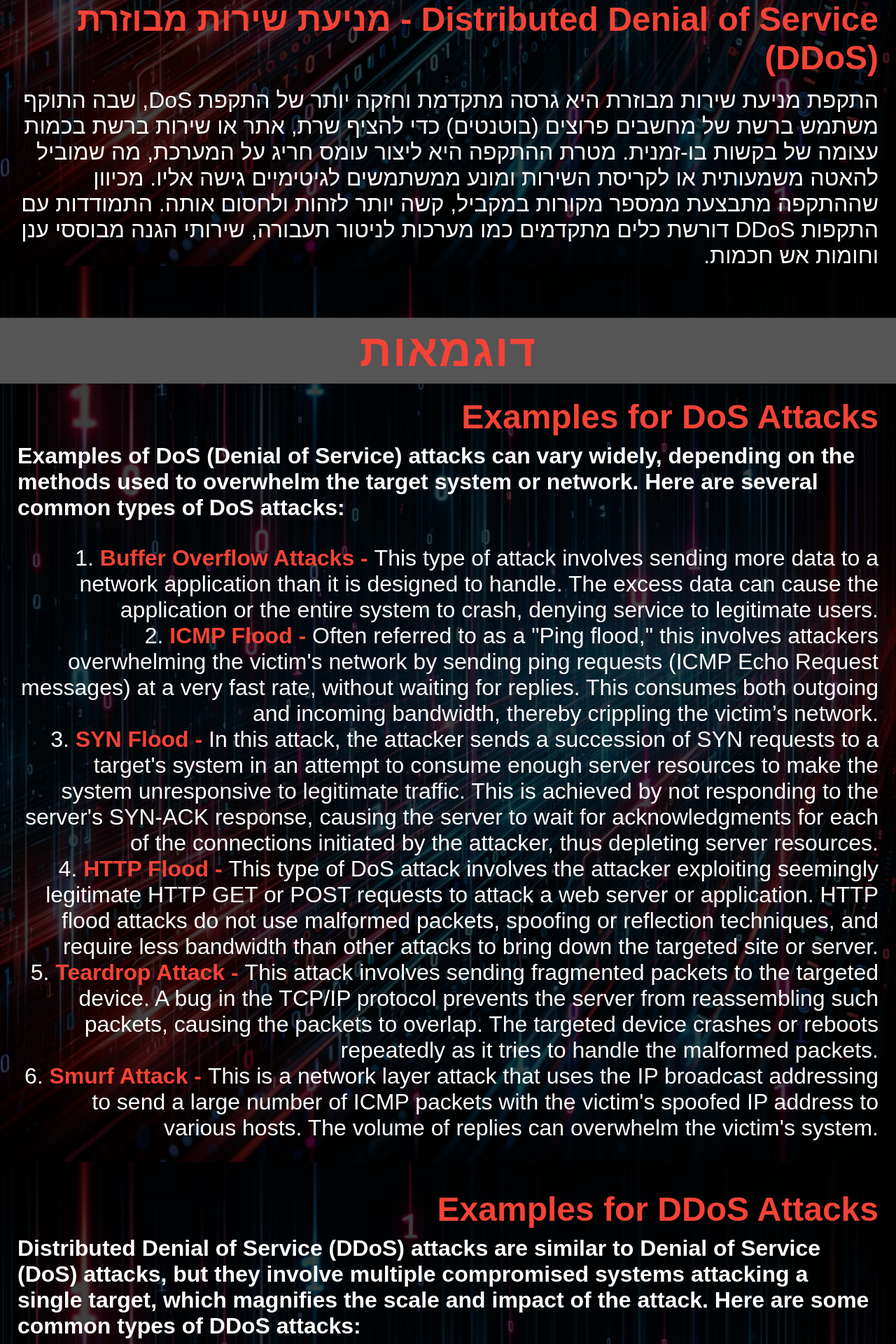
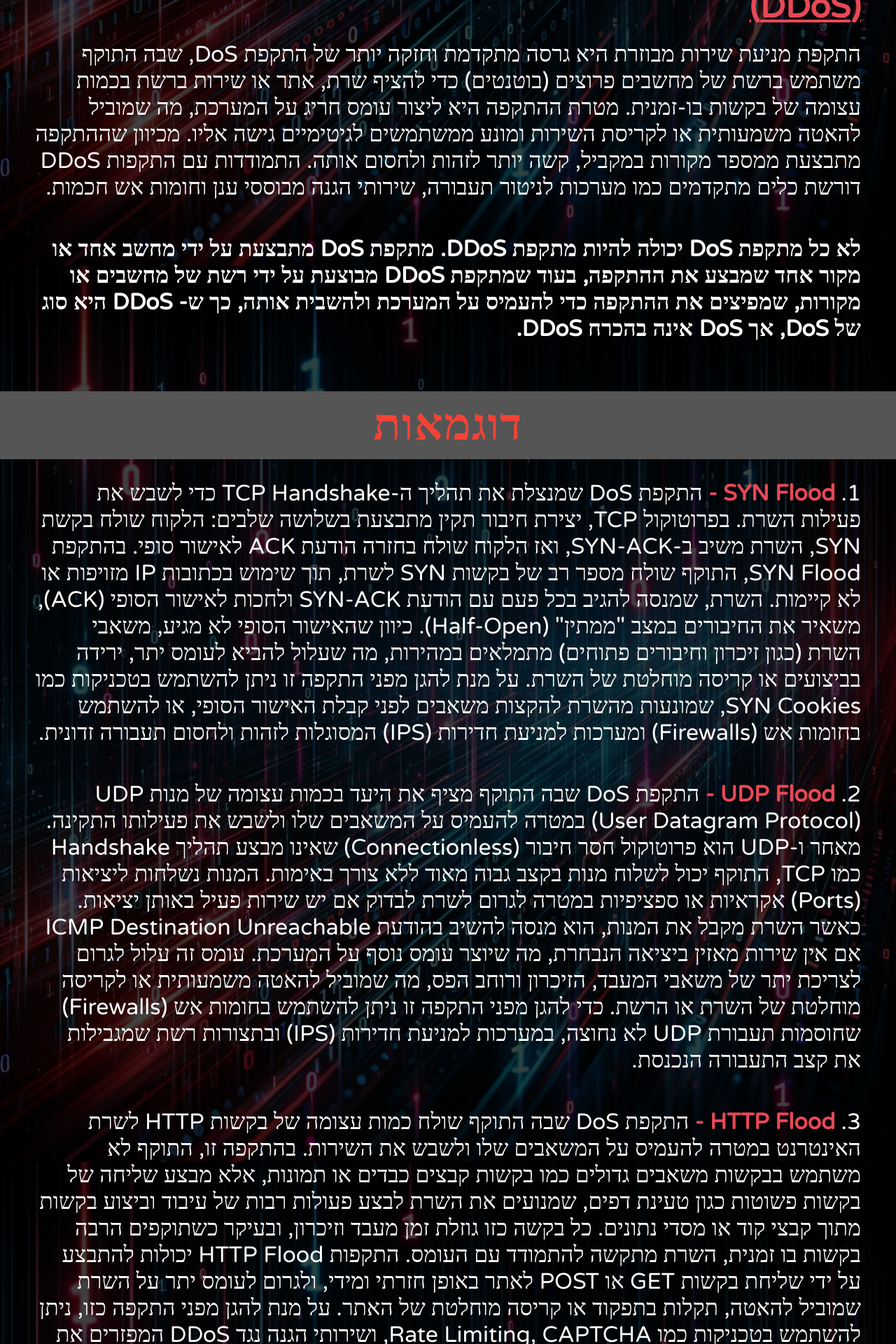
Before and after one commit to Yakir13/CyberFortress, a React (Vite) app in the folder CyberFortress/: page /DoS_DDoS in a window 1280 px wide. Shown: the part 660-2580 px from the top of the page at 70% size. Built offline with nearby package versions, Linux system fonts and the light colour scheme.

Commit message:
examples

```diff
--- a/CyberFortress/src/components/Content/DoS_DDoS - Content/DoS_DDoS.css
+++ b/CyberFortress/src/components/Content/DoS_DDoS - Content/DoS_DDoS.css
@@ -5,35 +5,31 @@
     font-size: 4rem;
     text-align: center;
     letter-spacing: 1.5px;
-    margin: 0;
+    margin: 0 0 30px;
     padding: 10px;
 }
 
 .DoS_DDoS h2 {
-    color: #F44336;
-    /* red 500 */
+    color: #E74856;
     font-size: 3rem;
     text-align: right;
-    margin: 20px 25px 0;
-    /* text-decoration: underline; */
+    margin: 0px 50px;
+    text-decoration: underline;
 }
 
 .DoS_DDoS h3 {
     color: #fff;
     font-size: 2rem;
-    text-align: left;
-    margin: 10px 25px 35px;
-    /* width: 60%; */
+    margin: 0px 50px 70px;
 }
 
 .DoS_DDoS p {
     color: #fff;
     text-align: right;
     font-size: 2rem;
-    margin: 15px 25px 70px;
+    margin: 20px 50px 50px;
 }
 
 .DoS_DDoS b {
-    color: #F44336;
-    /* red 500 */
+    color: #E74856;
 }
--- a/CyberFortress/src/components/Content/DoS_DDoS - Content/DoS_DDoS.jsx
+++ b/CyberFortress/src/components/Content/DoS_DDoS - Content/DoS_DDoS.jsx
@@ -8,34 +8,20 @@ function DoS_DDoS(){
         <p dir='rtl'>התקפת מניעת שירות היא מתקפת סייבר שמטרתה לשבש או למנוע גישה תקינה לשירותי רשת, אתרי אינטרנט או שרתים על ידי הצפתם בכמות עצומה של בקשות או מידע ממקור יחיד. ההצפה יוצרת עומס יתר על המערכת, מה שמוביל להאטה משמעותית או לקריסת השירות, ובכך מונעת ממשתמשים לגיטימיים גישה אליו. למרות שהתקפת DoS נחשבת לפשוטה יחסית לביצוע, היא עלולה לגרום לנזקים תפעוליים וכלכליים חמורים. כדי להתגונן מפניה, נעשה שימוש בכלים כמו חומות אש, הגבלת קצב בקשות ומערכות לניטור תעבורה.</p>
         <h2 dir='rtl'>Distributed Denial of Service - מניעת שירות מבוזרת (DDoS)</h2>
         <p dir='rtl'>התקפת מניעת שירות מבוזרת היא גרסה מתקדמת וחזקה יותר של התקפת DoS, שבה התוקף משתמש ברשת של מחשבים פרוצים (בוטנטים) כדי להציף שרת, אתר או שירות ברשת בכמות עצומה של בקשות בו-זמנית. מטרת ההתקפה היא ליצור עומס חריג על המערכת, מה שמוביל להאטה משמעותית או לקריסת השירות ומונע ממשתמשים לגיטימיים גישה אליו. מכיוון שההתקפה מתבצעת ממספר מקורות במקביל, קשה יותר לזהות ולחסום אותה. התמודדות עם התקפות DDoS דורשת כלים מתקדמים כמו מערכות לניטור תעבורה, שירותי הגנה מבוססי ענן וחומות אש חכמות.</p>
+        <h3 dir='rtl'>לא כל מתקפת DoS יכולה להיות מתקפת DDoS. מתקפת DoS מתבצעת על ידי מחשב אחד או מקור אחד שמבצע את ההתקפה, בעוד שמתקפת DDoS מבוצעת על ידי רשת של מחשבים או מקורות, שמפיצים את ההתקפה כדי להעמיס על המערכת ולהשבית אותה, כך ש- DDoS היא סוג של DoS, אך DoS אינה בהכרח DDoS.</h3>
         <h1>דוגמאות</h1>
-        <h2>Examples for DoS Attacks</h2>
-        <h3>Examples of DoS (Denial of Service) attacks can vary widely, depending on the methods used to overwhelm the target system or network. Here are several common types of DoS attacks:</h3>
-        <p>1. <b>Buffer Overflow Attacks - </b> This type of attack involves sending more data to a network application than it is designed to handle. The excess data can cause the application or the entire system to crash, denying service to legitimate users.
-        <br />2. <b>ICMP Flood - </b> Often referred to as a "Ping flood," this involves attackers overwhelming the victim's network by sending ping requests (ICMP Echo Request messages) at a very fast rate, without waiting for replies. This consumes both outgoing and incoming bandwidth, thereby crippling the victim’s network.
-        <br />3. <b>SYN Flood - </b> In this attack, the attacker sends a succession of SYN requests to a target's system in an attempt to consume enough server resources to make the system unresponsive to legitimate traffic. This is achieved by not responding to the server's SYN-ACK response, causing the server to wait for acknowledgments for each of the connections initiated by the attacker, thus depleting server resources.
-        <br />4. <b>HTTP Flood - </b> This type of DoS attack involves the attacker exploiting seemingly legitimate HTTP GET or POST requests to attack a web server or application. HTTP flood attacks do not use malformed packets, spoofing or reflection techniques, and require less bandwidth than other attacks to bring down the targeted site or server.
-        <br />5. <b>Teardrop Attack - </b> This attack involves sending fragmented packets to the targeted device. A bug in the TCP/IP protocol prevents the server from reassembling such packets, causing the packets to overlap. The targeted device crashes or reboots repeatedly as it tries to handle the malformed packets.
-        <br />6. <b>Smurf Attack - </b> This is a network layer attack that uses the IP broadcast addressing to send a large number of ICMP packets with the victim's spoofed IP address to various hosts. The volume of replies can overwhelm the victim's system.</p>
-        <h2>Examples for DDoS Attacks</h2>
-        <h3>Distributed Denial of Service (DDoS) attacks are similar to Denial of Service (DoS) attacks, but they involve multiple compromised systems attacking a single target, which magnifies the scale and impact of the attack. Here are some common types of DDoS attacks:</h3>
-        <p>1. <b>UDP Flood - </b> In this attack, the attacker floods random ports on a remote host with a large number of User Datagram Protocol (UDP) packets. This causes the host to repeatedly check for the application listening at that port, and reply with an ICMP 'Destination Unreachable' packet when no application is found, thus consuming the host's resources.
-        <br />3. <b>SYN Flood - </b> While also a common DoS method, in a DDoS context, multiple systems are used to send SYN requests to make a server's resources too busy to handle legitimate traffic. This overwhelms the server as it tries to handle each incomplete session.
-        <br />4. <b>Ping of Death - </b> This involves sending multiple malicious pings to a computer. The packets are manipulated to be larger than the maximum size that IP protocols allow, which can crash the target system upon reassembly of the fragmented packets.
-        <br />5. <b>Slowloris - </b> This attack attempts to keep many connections to the target web server open and hold them open as long as possible. It accomplishes this by opening connections to the server and sending only partial requests, periodically sending further HTTP headers, but never completing the request.
-        <br />6. <b>Zero-day DDoS - </b> These attacks exploit previously unknown vulnerabilities in systems, meaning the attack occurs before the developers have had time to release a fix or patch. They can be particularly devastating because there are no known methods to mitigate the attack at the time it occurs.
-        <br />7. <b>Botnet DDoS - </b> This involves a large number of internet-connected devices which have been previously infected with malware. These devices, often called "bots," are used to flood the victim with an overwhelming amount of traffic. Botnets are a common tool used in large-scale DDoS attacks due to the sheer volume of traffic they can generate.</p>
-        <h1>כיצד להתגונן</h1>
-        <h3>Defending against DoS (Denial of Service) and DDoS (Distributed Denial of Service) attacks involves several strategies and tools. Here’s a breakdown of effective measures you can take:</h3>
-        <p>1. <b>Network Infrastructure Security:</b>edundancy: Implement redundant network resources and routing paths to ensure availability even during an attack. <br />Bandwidth Overprovisioning: Having more bandwidth than you typically need can help absorb the increased traffic during an attack.
-        <br />2. <b>Rate Limiting - </b>Traffic Shaping: Limit the rate of requests a server can accept or give priority to traffic from known sources. <br />Quality of Service (QoS): Prioritize essential data over others, which can help in maintaining the availability of the most critical services.
-        <br />3. <b>Firewalls and Routers - </b>Access Control Lists (ACLs): Set up filters in firewalls and routers to block traffic from suspicious sources. <br />Stateful Inspection: Use firewalls capable of understanding and maintaining the state of active network connections.
-        <br />4. <b>Intrusion Prevention Systems (IPS) - </b>These systems can detect and prevent intrusions by scanning network traffic to block attacks in real-time.
-        <br />5. <b>Content Distribution Networks (CDN) - </b>CDNs can absorb malicious traffic and distribute legitimate traffic across various locations, making it harder for an attack to successfully target the primary server.
-        <br />6. <b>DDoS Mitigation Services - </b>Specialized DDoS protection services can defend against large-scale attacks. These services route traffic through their networks, filtering out malicious traffic before it reaches your infrastructure.
-        <br />7. <b>Plan and Prepare - </b>Incident Response Plan: Have a clear, documented plan that outlines the steps to take in the event of an attack. <br />Monitoring and Alerts: Implement real-time monitoring for traffic anomalies and have alert systems in place to quickly detect potential attacks.
-        <br />8. <b>Software Updates - </b>Regularly update network devices and software to protect against vulnerabilities that attackers could exploit.
-        <br />9. <b>Employee Training and Policies - </b>Educate employees about the importance of security practices, such as not exposing unnecessary services to the internet.</p>
+        {/* <h2 dir='rtl'>דוגמאות להתקפות DoS & DDoS</h2> */}
+        <p dir='rtl'>1. <b>SYN Flood - </b>התקפת DoS שמנצלת את תהליך ה-TCP Handshake כדי לשבש את פעילות השרת. בפרוטוקול TCP, יצירת חיבור תקין מתבצעת בשלושה שלבים: הלקוח שולח בקשת SYN, השרת משיב ב-SYN-ACK, ואז הלקוח שולח בחזרה הודעת ACK לאישור סופי. בהתקפת SYN Flood, התוקף שולח מספר רב של בקשות SYN לשרת, תוך שימוש בכתובות IP מזויפות או לא קיימות. השרת, שמנסה להגיב בכל פעם עם הודעת SYN-ACK ולחכות לאישור הסופי (ACK), משאיר את החיבורים במצב "ממתין" (Half-Open). כיוון שהאישור הסופי לא מגיע, משאבי השרת (כגון זיכרון וחיבורים פתוחים) מתמלאים במהירות, מה שעלול להביא לעומס יתר, ירידה בביצועים או קריסה מוחלטת של השרת. על מנת להגן מפני התקפה זו ניתן להשתמש בטכניקות כמו SYN Cookies, שמונעות מהשרת להקצות משאבים לפני קבלת האישור הסופי, או להשתמש בחומות אש (Firewalls) ומערכות למניעת חדירות (IPS) המסוגלות לזהות ולחסום תעבורה זדונית.</p>
+        <p dir='rtl'>2. <b>UDP Flood - </b>התקפת DoS שבה התוקף מציף את היעד בכמות עצומה של מנות UDP (User Datagram Protocol) במטרה להעמיס על המשאבים שלו ולשבש את פעילותו התקינה. מאחר ו-UDP הוא פרוטוקול חסר חיבור (Connectionless) שאינו מבצע תהליך Handshake כמו TCP, התוקף יכול לשלוח מנות בקצב גבוה מאוד ללא צורך באימות. המנות נשלחות ליציאות (Ports) אקראיות או ספציפיות במטרה לגרום לשרת לבדוק אם יש שירות פעיל באותן יציאות. כאשר השרת מקבל את המנות, הוא מנסה להשיב בהודעת ICMP Destination Unreachable אם אין שירות מאזין ביציאה הנבחרת, מה שיוצר עומס נוסף על המערכת. עומס זה עלול לגרום לצריכת יתר של משאבי המעבד, הזיכרון ורוחב הפס, מה שמוביל להאטה משמעותית או לקריסה מוחלטת של השרת או הרשת. כדי להגן מפני התקפה זו ניתן להשתמש בחומות אש (Firewalls) שחוסמות תעבורת UDP לא נחוצה, במערכות למניעת חדירות (IPS) ובתצורות רשת שמגבילות את קצב התעבורה הנכנסת.</p>
+        <p dir='rtl'>3. <b>HTTP Flood - </b>התקפת DoS שבה התוקף שולח כמות עצומה של בקשות HTTP לשרת האינטרנט במטרה להעמיס על המשאבים שלו ולשבש את השירות. בהתקפה זו, התוקף לא משתמש בבקשות משאבים גדולים כמו בקשות קבצים כבדים או תמונות, אלא מבצע שליחה של בקשות פשוטות כגון טעינת דפים, שמנועים את השרת לבצע פעולות רבות של עיבוד וביצוע בקשות מתוך קבצי קוד או מסדי נתונים. כל בקשה כזו גוזלת זמן מעבד וזיכרון, ובעיקר כשתוקפים הרבה בקשות בו זמנית, השרת מתקשה להתמודד עם העומס. התקפות HTTP Flood יכולות להתבצע על ידי שליחת בקשות GET או POST לאתר באופן חזרתי ומידי, ולגרום לעומס יתר על השרת שמוביל להאטה, תקלות בתפקוד או קריסה מוחלטת של האתר. על מנת להגן מפני התקפה כזו, ניתן להשתמש בטכניקות כמו Rate Limiting, CAPTCHA, ושירותי הגנה נגד DDoS המפזרים את העומס על פני רשתות מרובות ומנטרים את הבקשות בצורה חכמה כדי לחסום את המתקפות בזמן אמת.</p>
+        <p dir='rtl'>4. <b>ICMP Flood - </b>התקפת DoS שבה התוקף שולח כמות עצומה של הודעות ICMP Echo Request (המכונות גם פינג) לשרת או למחשב יעד במטרה למלא את רוחב הפס ולשבש את תפקוד הרשת. ב-ICMP Flood, התוקף מנצל את פרוטוקול ה-ICMP המשמש לבדיקת חיבוריות בין מחשבים, כדי לשלוח פינגים רבים אל היעד. השרת או המחשב הנמען, בתגובה לבקשות ה-ICMP Echo Request, שולח חזרה הודעות ICMP Echo Reply, מה שגורם לו לעבד ולעמוד בביצוע משאבים רבים כדי להגיב לכל פינג. בשעה שמספר הבקשות גדל משמעותית, המערכת או הרשת הנפגעת לא מסוגלת להתמודד עם העומס, מה שגורם להאטה בביצועים או אפילו לקריסת השירות. התקפה זו יכולה להיות מסוכנת במיוחד כאשר היעד נמצא ברשת בעלת רוחב פס מוגבל. כדי להימנע מהתקפות כאלו, ניתן להשתמש בחומות אש (Firewalls) כדי לחסום תעבורת ICMP בלתי רצויה, או להגדיר הגבלות על מספר בקשות ה-ICMP שמותרות להגיע מכתובת IP אחת בזמן נתון.</p>
+        <p dir='rtl'>5. <b>Slowloris - </b>התקפת DoS שמתמקדת בהצפת השרת בקשרים חצי פתוחים (Half-Open Connections) על ידי שליחת בקשות HTTP בצורה איטית ומדורגת, כך שהשרת שומר את החיבורים פתוחים לאורך זמן מבלי לסיים את התהליך. המתקפה מתבצעת בכך שהתוקף שולח בקשות HTTP לשרת ומחזיק את החיבורים פתוחים על ידי שליחת חלקים מהבקשה בצורה איטית ומפוצלת (כמו כותרות HTTP חלקיות). בכך, השרת שומר את המשאבים הקשורים לחיבורים הללו, ומונע מלקוחות אחרים לקבל שירות, כיוון שהמשאבים של השרת נתפסים על ידי החיבורים החצי פתוחים הללו. המתקפה מתבצעת על פני זמן ממושך, כך שהתוקף יכול להשפיע על השרת ולהשאיר אותו במצב של עומס ממושך בלי להשאיר רמזים ברורים למתקפה. כדי להימנע מהתקפה כזו, ניתן להשתמש בטכניקות כמו Timeouts בחיבורים, הגבלות על כמות החיבורים הפתוחים בו זמנית, ושימוש בחומות אש או מערכות למניעת חדירות שמזהות תעבורה חשודה ומתמשכת.</p>
+        <p dir='rtl'>6. <b>RUDY (R-U-Dead-Yet) Attack - </b>התקפת DoS שמתמקדת בהצפת השרת בבקשות HTTP באופן איטי במיוחד, במטרה למנוע מהשרת להגיב לבקשות לגיטימיות. המתקפה מבוססת על שליחת בקשות HTTP חצי גמורות בצורה מאוד אטית, כך שהשרת נשאר במצב "מחכה" לקבלת המידע החסר כדי להשלים את הבקשה. התוקף שולח כל בקשה באופן חלקי ומאוד אטי, מה שמוביל את השרת לבזבז זמן ומשאבים על חיבור לא שלם במשך פרק זמן ממושך. כך, השרת או היישום שצריך לטפל במאות או אלפי חיבורים חצי פתוחים לא יכול לטפל בבקשות אחרות, והמערכת נשארת "חסומה" ומפסיקה לשרת את המשתמשים. התקפות RUDY משאירות את השרת במצב של עומס מבלי לדרוש הרבה רוחב פס, והן קשות לזיהוי ולחסימה. כדי להגן מפני התקפה כזו, ניתן להפעיל Timeouts קצרים, למנוע חיבורים חלקיים ולהשתמש בטכניקות לניהול עומסים כמו Rate Limiting.</p>
+        <p dir='rtl'>7. <b>DNS Amplification - </b>התקפת DDoS שבה התוקף מנצל את פרוטוקול ה-DNS (Domain Name System) כדי להפעיל התקפה על שרתים וכתובות IP מסוימות באמצעות עיבוי של הבקשות. בהתקפה זו, התוקף שולח בקשות DNS לא מאובטחות לשרתים פתוחים (אשר אינם מוגבלים לשירותי DNS עבור לקוחות ספציפיים), עם כתובת מקור מזויפת המצביעה על יעד אחר – בדרך כלל על השרת או המערכת שהן המטרות. שרת ה-DNS הפתוח מגיב לבקשות אלו על ידי שליחת תגובות גדולות בהרבה מהבקשות שנשלחו, כלומר מתקבלת "הגברה" של הבקשה. תגובות אלו נשלחות אל הכתובת המזויפת, שהיא הכתובת של היעד, מה שגורם להעמסת רוחב פס עצום על השרת או המחשב המותקף. מאחר והתגובה של DNS Amplification עשויה להיות פי 50-100 יותר גדולה מהבקשה המקורית, התקפה זו יכולה לגרום לצריכת משאבים מרובה של רוחב פס ולהשבית את השירותים או המערכות המותקפות. הגנה מפני התקפה כזו כוללת שימוש בשרתים מאובטחים, הפעלת תצורות DNS שמונעות בקשות לא מאובטחות, והגבלות על מספר הבקשות שמתקבלות מכתובת IP אחת.</p>
+        <p dir='rtl'>8. <b>NTP Amplification - </b>התקפת DDoS שבה התוקף מנצל את פרוטוקול ה-NTP (Network Time Protocol) כדי להחמיר את העומס על יעד מסוים. בהתקפה זו, התוקף שולח בקשות מזויפות לשרתים פתוחים של NTP, עם כתובת מקור המפנה לכתובת ה-IP של היעד המותקף. השרת ה-NTP מגיב לבקשות אלו עם תגובות גדולות בהרבה מהבקשות המקוריות. לדוגמה, בקשה אחת של 50 בייט יכולה להניב תגובה של 500-1000 בייטים, כך שניתן להחמיר את העומס בצורה משמעותית. התקפות NTP Amplification מציבות את היעד תחת עומס עצום של תעבורה, מה שמוביל לשיבוש השירות או קריסה של השרת המותקף. התקפה זו מסוכנת במיוחד כיוון שהיא יכולה להשתמש בשרתים רבים בו זמנית, מה שמגביר את עוצמת ההתקפה. כדי להימנע מהתקפות NTP Amplification, חשוב להחמיר את האבטחה על שרתי NTP, להגביל את השימוש בהם ללקוחות מאומתים ולהפעיל חומות אש שיכולות לחסום בקשות חשודות.</p>
+        <p dir='rtl'>9. <b>Botnet Reflection Attack - </b>התקפת DDoS שבה התוקף משתמש ברשת של מחשבים שנפגעו ונהפכו לבוטים (Botnet) כדי לבצע התקפות על יעד מסוים. בהתקפה זו, התוקף שולח בקשות מזויפות לשירותים פתוחים (כמו שרתי DNS, NTP או UDP) באמצעות מחשבים נגועים ברשת הבוטים, תוך כדי שימוש בכתובת IP של היעד המותקף. השירותים הפתוחים, בתגובה לבקשות, שולחים תגובות גדולות מאוד לכתובת ה-IP של היעד, מה שגורם לעומס עצום על השרת או הרשת המותקפת. התוקף מנצל את עקרון ה-Reflection בכך שהוא גורם לכך שהתגובות יישלחו לאלימות אל היעד המותקף, במקום אליו נשלחו הבקשות. התקפה זו מאוד אפקטיבית משום שהיא יכולה להפעיל מספר רב של בוטים באופן מנותב ולהשיג הגברת עומס משמעותית על היעד, תוך שהיא מסתירה את מקור המתקפה ומקשה על זיהוי התוקף. כדי להימנע מהתקפות כאלו, יש להשתמש בחומות אש, לפתח מערכות הגנה נגד DDoS ולוודא שהשירותים הפתוחים אינם נגישים לבקשות לא מאובטחות.</p>
+        <p dir='rtl'>10. <b>Smurf Attack - </b>התקפת DDoS שבה התוקף מנצל את פרוטוקול ה-ICMP כדי להחמיר את העומס על יעד מסוים על ידי ניצול של מכשירים ברשת. בהתקפה זו, התוקף שולח בקשות ICMP Echo Request (פינגים) עם כתובת מקור מזויפת, המפנה אל הכתובת של היעד המותקף. הבקשות נשלחות אל מכשירים ברשת שמפיצים אותן לכל המחשבים ברשת המקומית שלהם, תוך כדי שהם שולחים את התגובה (ICMP Echo Reply) אל הכתובת המזויפת – שהיא הכתובת של היעד. התגובה הגדולה שנשלחת מכל מכשיר ברשת יוצרת הגברה (Amplification), כך שהתקפה אחת יכולה לגרום לכמות עצומה של תעבורה שמגיעה ליעד, ובכך להעמיס על רוחב הפס של השרת או המערכת המותקפת. התקפת Smurf מסוכנת במיוחד משום שהיא יכולה להפיק תעבורה מרובה באמצעות רשתות פגיעות, מה שמקשה על זיהוי מקורות המתקפה. הגנה מפני התקפה כזו כוללת חסימת בקשות ICMP לא רצויות ברשתות, שינוי הגדרות הפיירוולים למניעת הפצת תעבורת ICMP ויישום אמצעים להגבלת רוחב הפס ברשתות פתוחות.</p>
+        {/* <h1>כיצד להתגונן</h1> */}
     </div>
     )
 }
--- a/CyberFortress/src/components/Content/Home-Content/Home-Content.css
+++ b/CyberFortress/src/components/Content/Home-Content/Home-Content.css
@@ -29,7 +29,6 @@
     cursor: pointer;
 }
 
-.home button:hover {
+/* .home button:hover {
     color: #E53935;
-    /* red 500 */
-}
+} */
--- a/CyberFortress/src/components/Navbar/Navbar.css
+++ b/CyberFortress/src/components/Navbar/Navbar.css
@@ -14,9 +14,7 @@
 }
 
 .nav .site_title:hover {
-    /* background-color: #777; */
     color: #F44336;
-    /* red 500 */
 }
 
 .nav .site_title:active {
@@ -45,7 +43,6 @@
 
 .nav a:hover {
     color: #F44336;
-    /* red 500 */
 }
 
 /* .nav li:hover {
--- a/CyberFortress/src/index.css
+++ b/CyberFortress/src/index.css
@@ -1,11 +1,12 @@
 /* @import url('https://fonts.googleapis.com/css2?family=Quicksand:wght@300..700&display=swap'); */
+@import url('https://fonts.googleapis.com/css2?family=Varela+Round&display=swap');
 
 body {
   margin: 0;
   padding: 0;
   width: 100%;
   height: 100vh;
-  font-family: Arial, Helvetica, sans-serif;
+  font-family: 'Varela Round';
   background-image: linear-gradient(rgba(0, 0, 0, 0.75), rgba(0, 0, 0, 0.75)), url(assets/bg.webp);
   background-position: center;
   background-size: cover;
```
